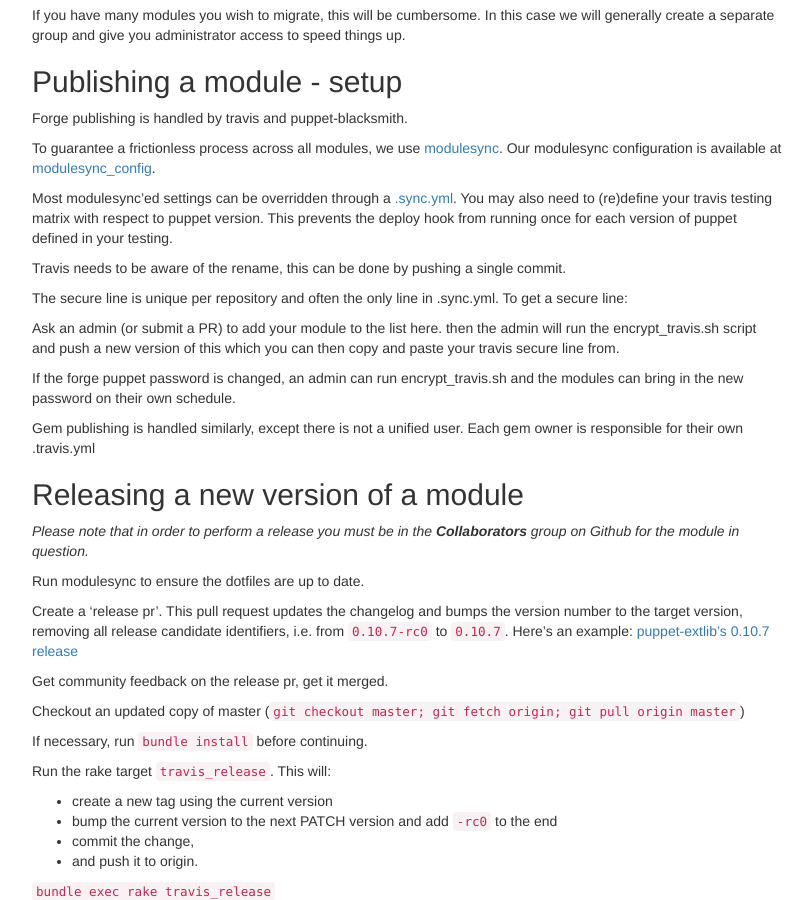
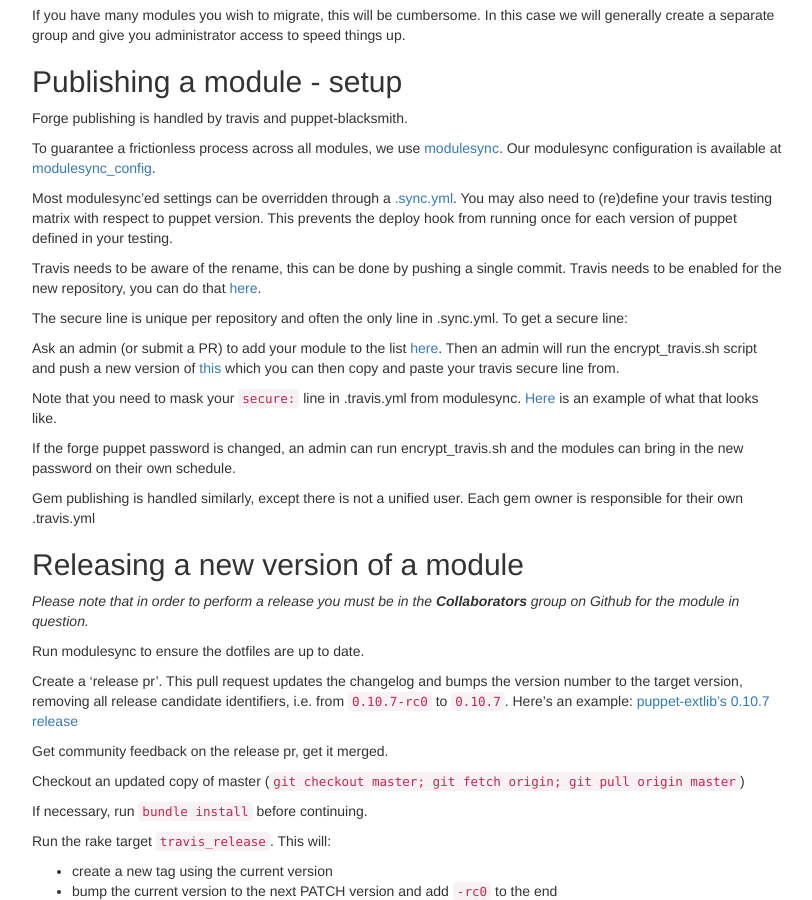
Before and after one commit to voxpupuli/voxpupuli.github.io, a Jekyll site: the page built from docs/index.md, in a window 1280 px wide and 900 px high, scrolled down 702 px. Shown: the whole window, without its empty margins (233-1045 px from the left). Built offline with Jekyll 4.4.1, drawn with Linux system fonts in a browser that asks for light colours; nearby versions of some CDN libraries.

Commit message:
Better document transfering process
Add several links and generally improve the documentation.

```diff
--- a/docs/index.md
+++ b/docs/index.md
@@ -44,11 +44,13 @@
 
 Most modulesync'ed settings can be overridden through a [.sync.yml](https://github.com/voxpupuli/puppet-extlib/blob/master/.sync.yml). You may also need to (re)define your travis testing matrix with respect to puppet version. This prevents the deploy hook from running once for each version of puppet defined in your testing.
 
-Travis needs to be aware of the rename, this can be done by pushing a single commit.
+Travis needs to be aware of the rename, this can be done by pushing a single commit. Travis needs to be enabled for the new repository, you can do that [here](https://travis-ci.org/profile/voxpupuli).
 
 The secure line is unique per repository and often the only line in .sync.yml. To get a secure line:
 
-Ask an admin (or submit a PR) to add your module to the list here. then the admin will run the encrypt_travis.sh script and push a new version of this which you can then copy and paste your travis secure line from.
+Ask an admin (or submit a PR) to add your module to the list [here](https://github.com/voxpupuli/plumbing/blob/master/share/modules). Then an admin will run the encrypt_travis.sh script and push a new version of [this](https://github.com/voxpupuli/plumbing/blob/master/share/travis_secrets) which you can then copy and paste your travis secure line from.
+
+Note that you need to mask your ``secure:`` line in .travis.yml from modulesync. [Here](https://github.com/voxpupuli/puppet-iis/blob/master/.sync.yml#L35) is an example of what that looks like.
 
 If the forge puppet password is changed, an admin can run encrypt_travis.sh and the modules can bring in the new password on their own schedule.
 
```
